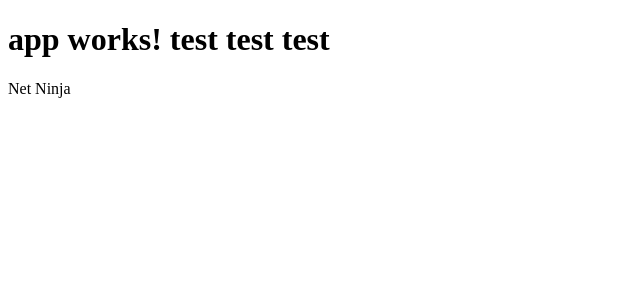
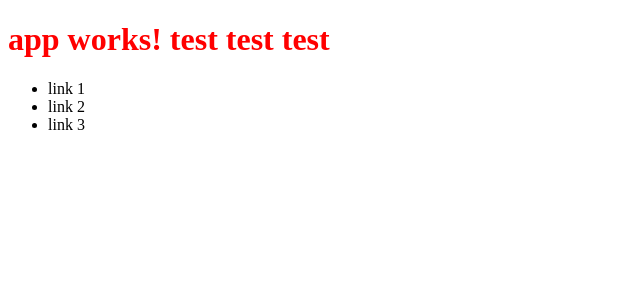
Before and after one commit to zzibert/angular-2, an Angular app: page / in a window 1280 px wide. Shown: the top 300 px of the page, without its empty margins (0-640 px from the left). Built offline with nearby package versions, Linux system fonts and the light colour scheme.

Commit message:
#6 - Templates & CSS

```diff
--- a/src/app/app.component.css
+++ b/src/app/app.component.css
@@ -0,0 +1,3 @@
+h1 {
+    color: red;
+}
--- a/src/app/app.component.html
+++ b/src/app/app.component.html
@@ -1,4 +1,13 @@
-<h1>
-  {{title}}
-</h1>
-<p>{{ name }}</p>
+<header>
+  <h1>{{ title }}</h1>
+  <nav>
+    <ul>
+      <li>link 1</li>
+      <li>link 2</li>
+      <li>link 3</li>
+    </ul>
+  </nav>
+</header>
+<section id="main">
+
+</section>
```
